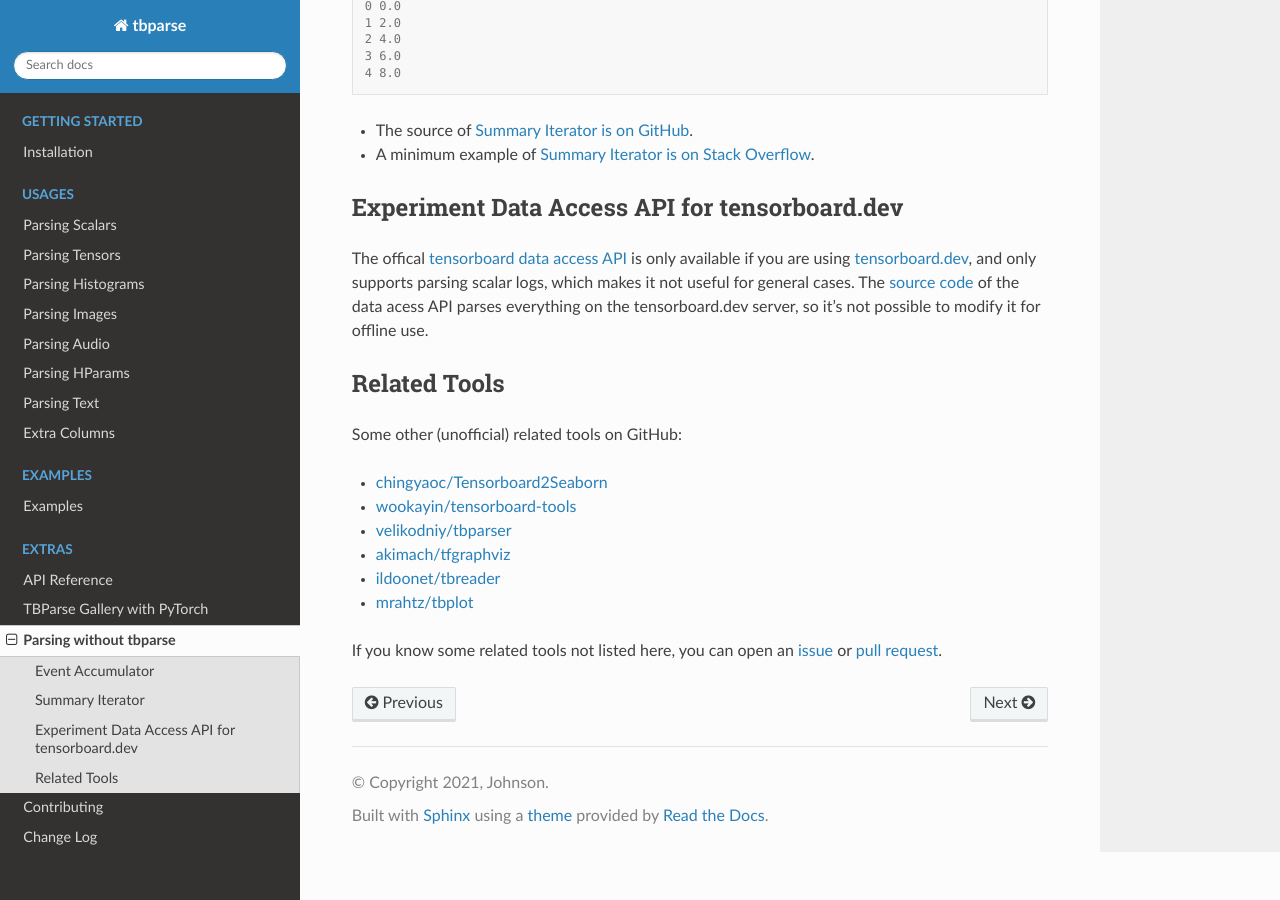
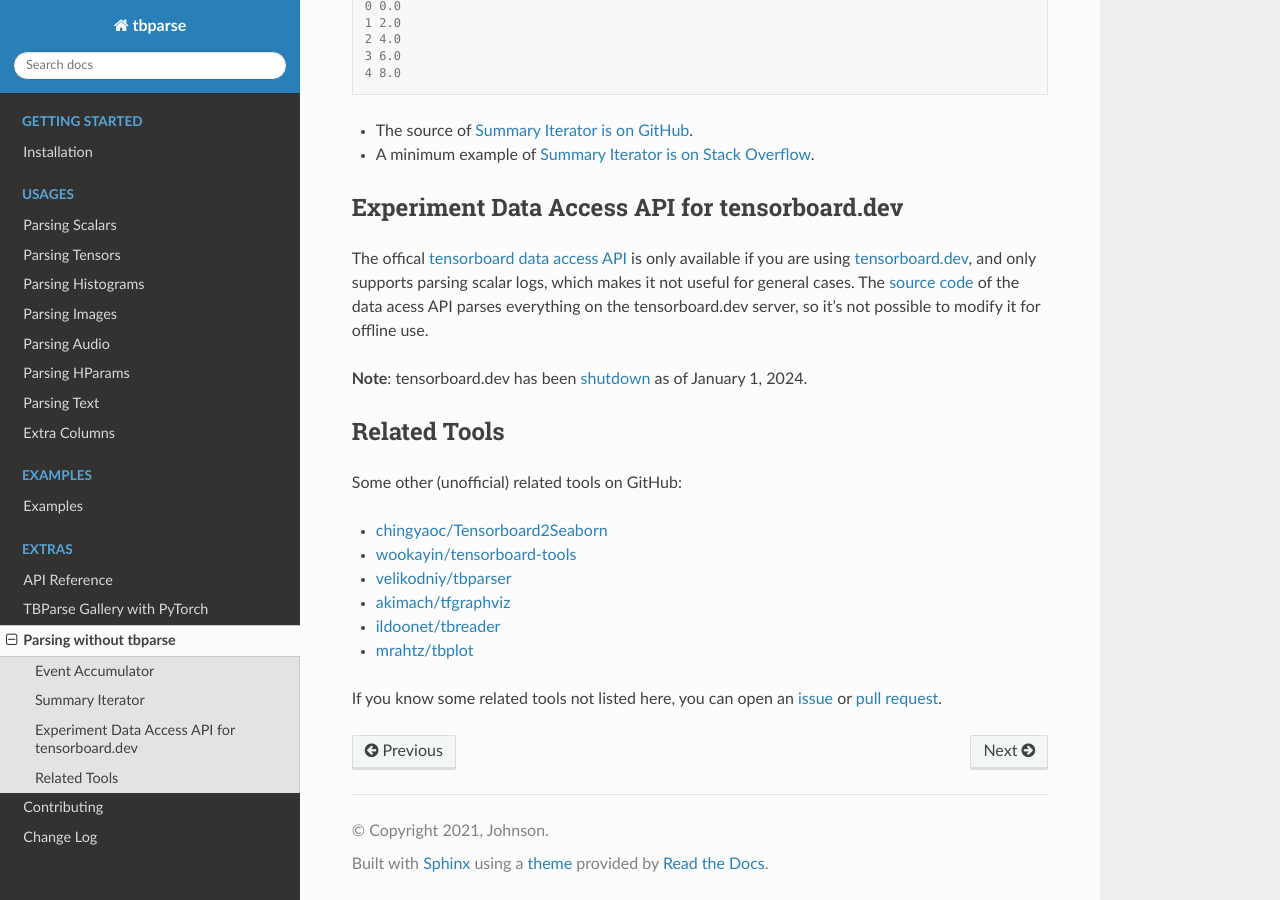
Before and after one commit to j3soon/tbparse, a Sphinx documentation site: the page built from docs/pages/raw.rst, in a window 1280 px wide and 900 px high, scrolled down 1278 px. Built offline with Sphinx 7.4.7 and the Read the Docs theme 2.0.0, drawn with Linux system fonts in a browser that asks for light colours.

Commit message:
Mention tensorboard.dev has been shutdown
Ref: https://www.reddit.com/r/MachineLearning/comments/svnep5/comment/lcqywvs/

```diff
--- a/docs/pages/raw.rst
+++ b/docs/pages/raw.rst
@@ -77,6 +77,9 @@ general cases. The `source code <https://github.com/tensorflow/tensorboard/blob/
 of the data acess API parses everything on the tensorboard.dev server,
 so it's not possible to modify it for offline use.
 
+**Note**: tensorboard.dev has been `shutdown <https://tensorboard.dev/>`_
+as of January 1, 2024.
+
 Related Tools
 ===================================
 
```
